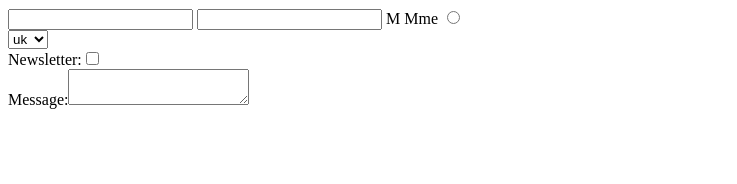
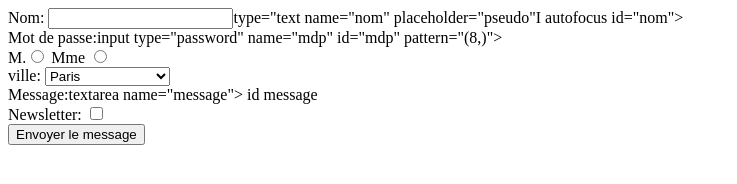
Before and after one commit to aissataamidou/aissataamidou.github.io, a plain HTML site: page contact.html in a window 1280 px wide. Shown: the whole page, without its empty margins (0-737 px from the left). Drawn offline with Linux system fonts and the light colour scheme.

Commit message:
ajout index

```diff
--- a/contact.html
+++ b/contact.html
@@ -7,20 +7,21 @@
 </head>
 <body>
     <form>
-        <input type="text" name="nom">
-        <input type="password">
-        M<input.type="radio" name="civilité">
+       <label for="nom"> Nom:</label> <input>type="text name="nom"
+        placeholder="pseudo"I autofocus id="nom"><br>
+        <label for="mdp">Mot de passe:</label>input type="password"
+        name="mdp" id="mdp" pattern="(8,)"><br>
+        M.<input type="radio" value="monsieu"
+        name="civilité">
         Mme <input type="radio"
         name="civilité"><br>
-        <select>
-            <option>uk</option>
-            <option>FR</option>
-            <option>BE</option>
+      ville:  <select name="ville">
+            <option value>Paris</option>
+            <option value>Lille</option>
+            <option value>Bruxelles/option>
         </select><br>
-        Newsletter:<input
-        type="checkbox"><br>
-        Message:<textarea></textarea><br>
-    </input type="submit" value="Envoyer le message">
+       <label for="message"> Message:</label><required>textarea name="message"> id message</textarea><br> </form> </label for= "newsletter ">Newsletter: <input type="checkbox"><br>
+    <input type="submit" value="Envoyer le message">
 
     </form>
 </body>
```
